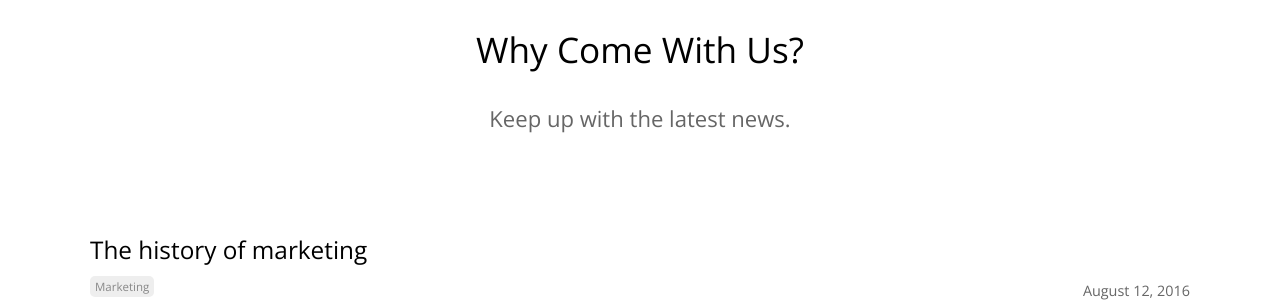
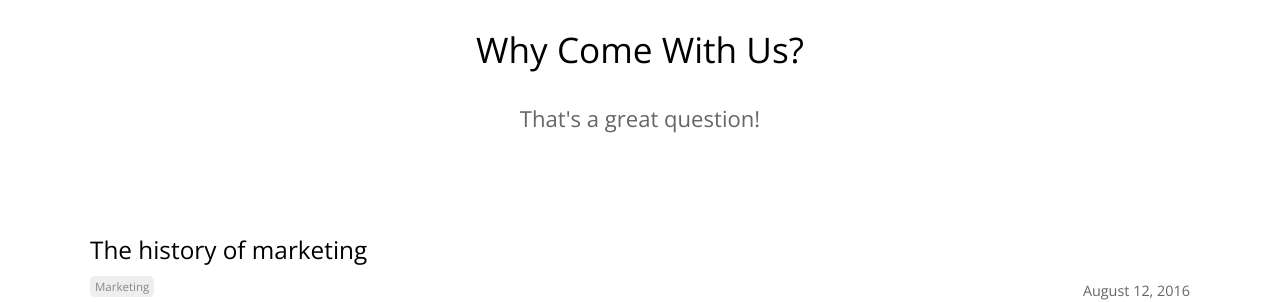
Before and after one commit to baritchie/project1, a Jekyll site: the page built from blog/index.html, in a window 1280 px wide and 900 px high. Shown: the part 134-436 px from the top of the window. Built offline with Jekyll 4.4.1, drawn with Linux system fonts in a browser that asks for light colours; the list of posts is cut into pages by our own code.

Commit message:
Updated 'blog/index.html' via CloudCannon

```diff
--- a/blog/index.html
+++ b/blog/index.html
@@ -1,6 +1,6 @@
 ---
 title: Why Come With Us?
-description: Keep up with the latest news.
+description: That's a great question!
 ---
 
 <div class="text-container">
```
